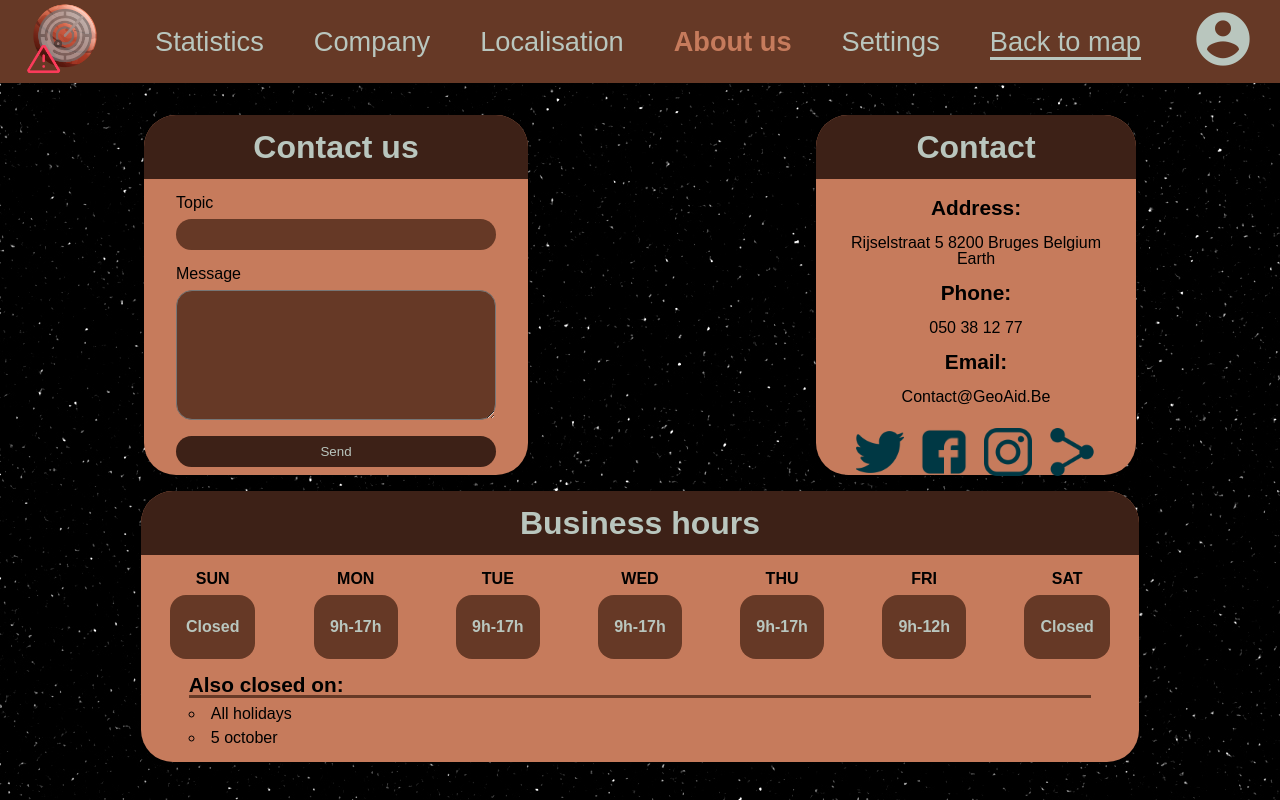
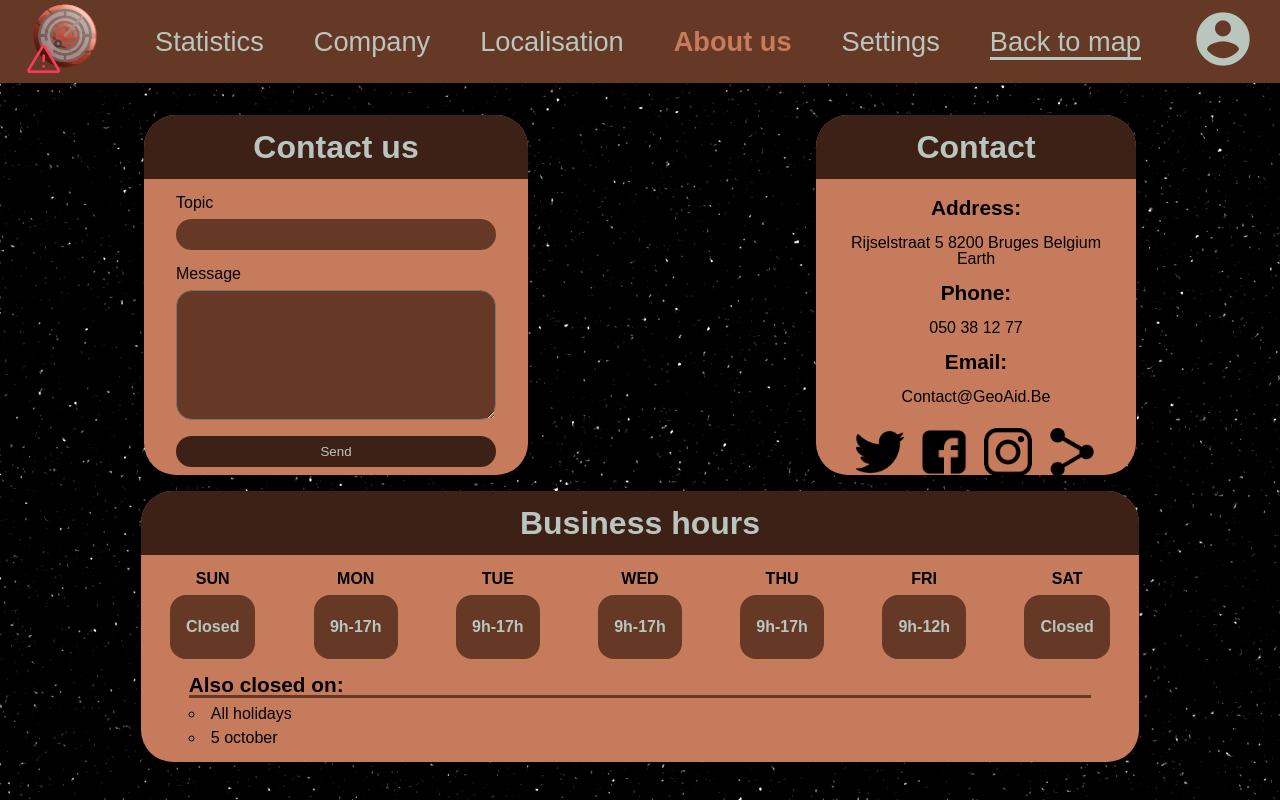
Before and after one commit to frucassss/GeoAid-client, a website with bundled scripts: page src/contact.html in a window 1280 px wide. Built offline with nearby package versions, Linux system fonts and the light colour scheme.

Commit message:
color fix images about us

```diff
--- a/src/assets/sass/contact.scss
+++ b/src/assets/sass/contact.scss
@@ -91,7 +91,6 @@ body {
           }
           img {
             width: 3rem;
-            filter: invert(11%) sepia(60%) saturate(3461%) hue-rotate(172deg) brightness(98%) contrast(104%);
           }
         }
         #figs{
```
Also changed, not shown: src/assets/css/contact.css, 1 other file.
